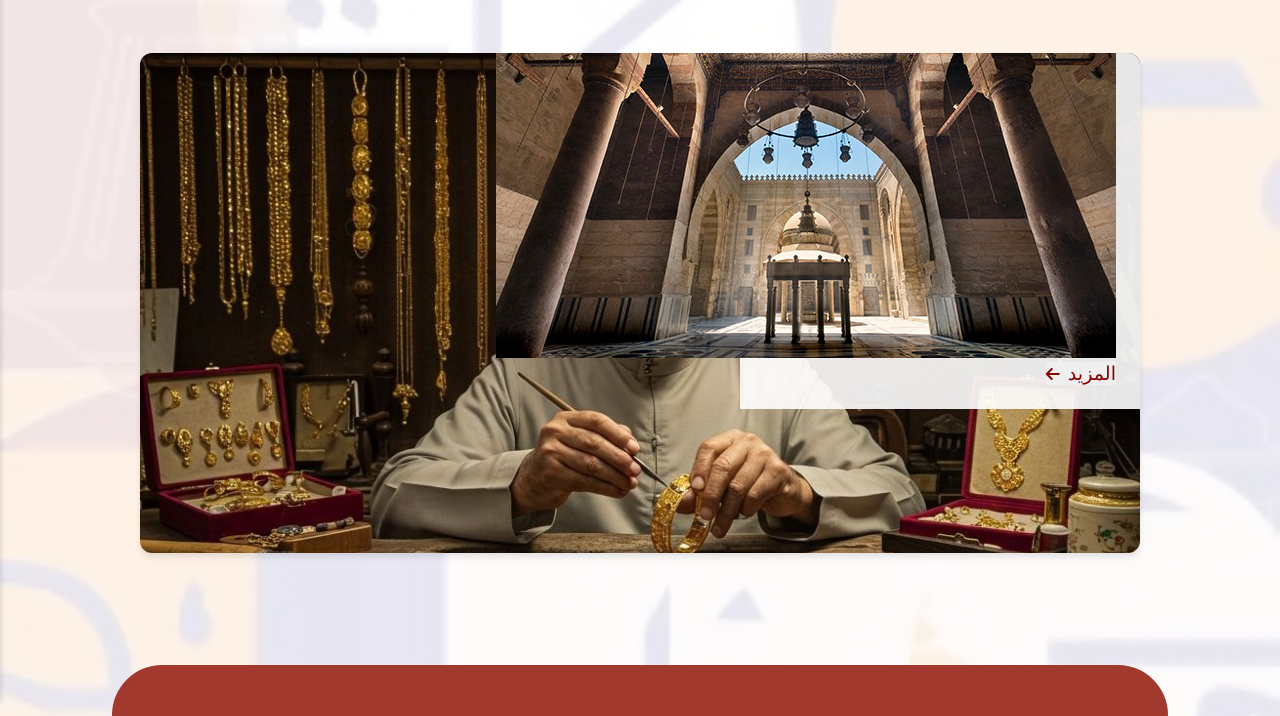
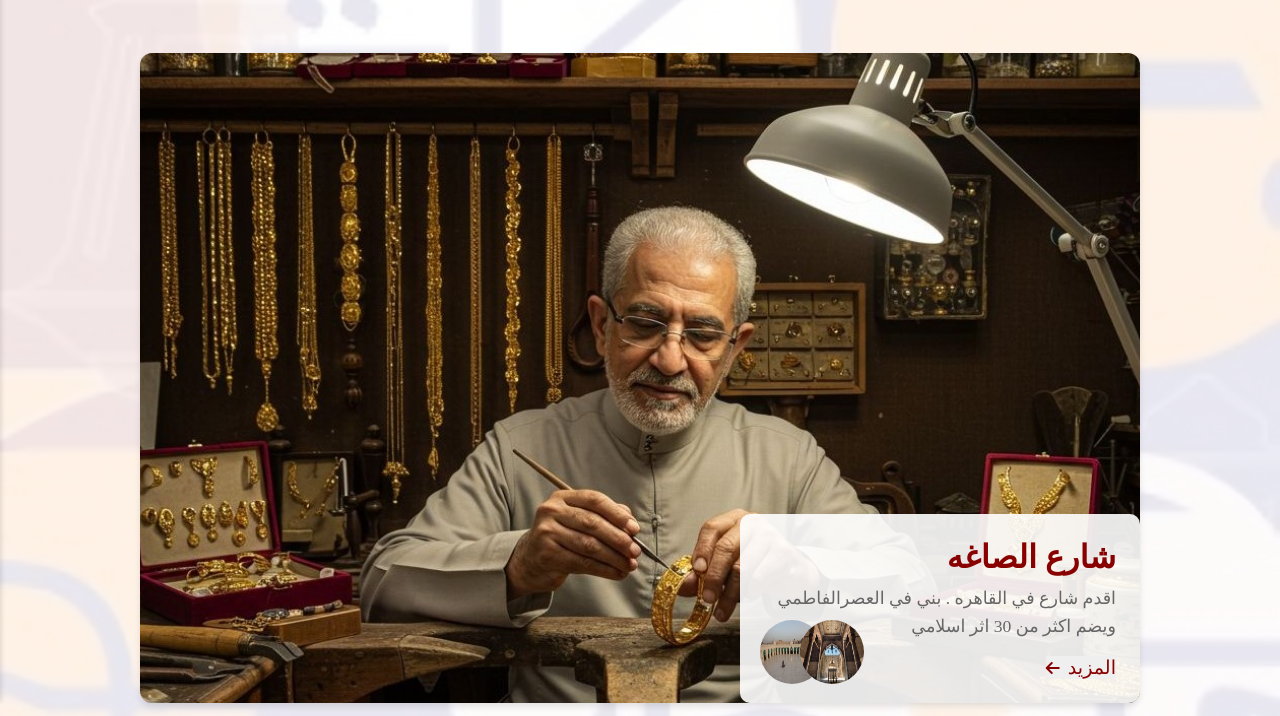
Before and after one commit to Mohamed074k/hikayetSharea, a plain HTML site: page index.html in a window 1280 px wide. Shown: the part 98-814 px from the top of the page. Drawn offline with Linux system fonts and the light colour scheme.

Commit message:
Update styles.css

```diff
--- a/styles.css
+++ b/styles.css
@@ -301,11 +301,12 @@ body {
 .hero-container {
     max-width: 1000px;
     margin: 0 auto;
+    margin-bottom: 7rem;
     border-radius: 12px;
     overflow: hidden;
     box-shadow: 0 4px 6px rgba(0, 0, 0, 0.1);
     position: relative;
-    height: 500px; /* Set a default height for larger screens */
+    height: 650px; /* Set a default height for larger screens */
 }
 
 .hero-image {
@@ -318,18 +319,54 @@ body {
 /* Hero Content Styles */
 .hero-content {
     position: absolute;
-    bottom: 2rem;
+    bottom: 0rem;
     right: 0%;
     background-color: rgba(255, 255, 255, 0.9);
     padding: 1.5rem;
-    border-radius: 30px 30px 0 0;
+    border-radius: 10px;
     max-width: 400px;
     z-index: 2;
-    margin-bottom: 112px;
+    margin-bottom: 0%;
+}
+
+.description-row {
+    display: flex;
+    align-items: center;
+    margin-bottom: 1rem;
+    gap: 0.5rem;
+}
+
+.circle-image {
+    position: absolute;
+    left: 5%;
+bottom: 10%;
+    width: 4rem;
+    height: 4rem;
+    border-radius: 50%;
+ }
+.circle-image2 {
+    position: absolute;
+    left: 15%;
+bottom: 10%;
+    width: 4rem;
+    height: 4rem;
+    border-radius: 50%;
+ }
+@media screen and (max-width: 600px) {
+    .circle-image, .circle-image2 {
+    height: 3rem;
+    width: 3rem;
+    }
+}
+.hero-description {
+    color: #666;
+    font-size: 1rem;
+    margin: 0;
+    flex: 1;
 }
 
 .hero-title {
-    font-size: 2.5rem;
+    font-size: 2rem;
     color: #890001;
     margin-bottom: 0.5rem;
     font-weight: bold;
@@ -393,7 +430,7 @@ body {
 /* Responsive Design */
 @media screen and (max-width: 1200px) {
     .hero-container {
-        height: 500px;
+        /* height: 500px; */
     }
 
     .hero-content {
@@ -450,7 +487,7 @@ body {
     .hero-content {
         max-width: 250px;
         padding: 0.8rem;
-        margin-bottom: 90px;
+        margin-bottom: 0px;
     }
 
     .hero-title {
@@ -486,7 +523,7 @@ body {
     .hero-content {
         max-width: 200px;
         padding: 0.6rem;
-        margin-bottom: 80px;
+        margin-bottom: 0px;
     }
 
     .hero-title {
```
